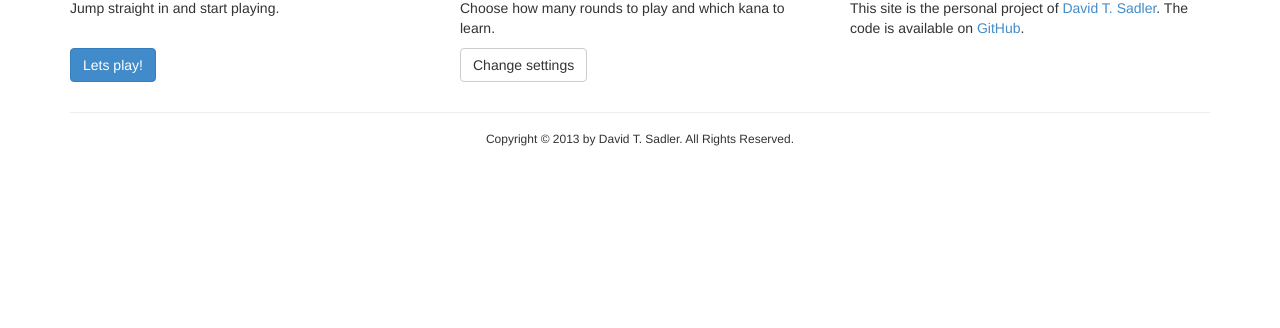
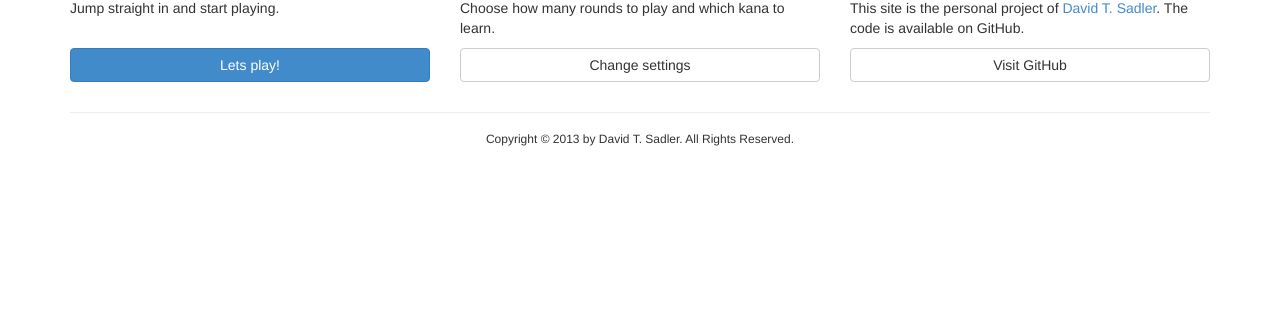
Before and after one commit to davidtsadler/learnkana, a website: page app/index.html in a window 1280 px wide. Shown: the part 472-800 px from the top of the page. Drawn offline with Linux system fonts and the light colour scheme.

Commit message:
Change links on main page.
Links to game and settings now take up full width of their columns. Link
to GitHub repository is now also a full width link to match the others.

```diff
--- a/app/index.html
+++ b/app/index.html
@@ -44,16 +44,17 @@
             <div class="col-md-4">
               <h2>Start</h2>
               <p>Jump straight in and start playing.<br/><br/></p>
-              <p><a type="button" class="btn btn-primary" href="/#/game">Lets play!</a></p>
+              <p><a type="button" class="btn btn-primary btn-block" href="/#/game">Lets play!</a></p>
             </div>
             <div class="col-md-4">
               <h2>Configure</h2>
               <p>Choose how many rounds to play and which kana to learn.</p>
-              <p><a type="button" class="btn btn-default" href="/#/settings">Change settings</a></p>
+              <p><a type="button" class="btn btn-default btn-block" href="/#/settings">Change settings</a></p>
             </div>
             <div class="col-md-4">
               <h2>Credit</h2>
-              <p>This site is the personal project of <a href="http://davidtsadler.com/" target="_blank" title="Link to the site's developer.">David T. Sadler</a>. The code is available on <a href="https://github.com/davidtsadler/learnkana" target="_blank" title="Link to sites's GitHub repository">GitHub</a>.
+              <p>This site is the personal project of <a href="http://davidtsadler.com/" target="_blank" title="Link to the site's developer.">David T. Sadler</a>. The code is available on GitHub.</p>
+              <p><a type="button" class="btn btn-default btn-block" href="https://github.com/davidtsadler/learnkana" target="_blank" title="Link to sites's GitHub repository">Visit GitHub</a></p>
             </div>
           </div>
           <hr/>
```
